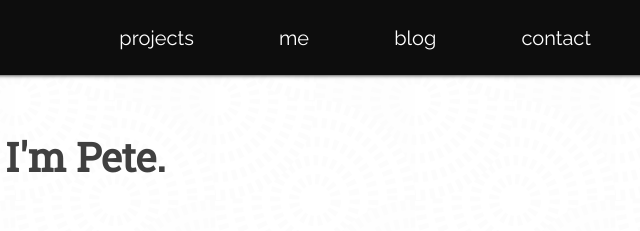
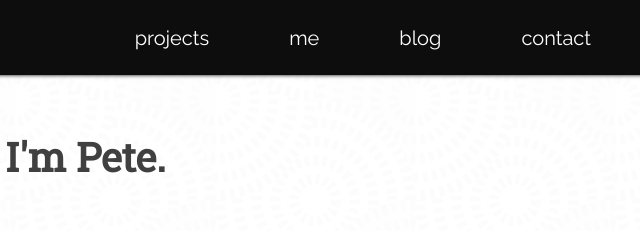
Before and after one commit to petertardif/portfolio, a plain HTML site: page index.html in a window 1280 px wide. Shown: the top 231 px of the page, 585-1225 px from the left. Drawn offline with nearby package versions, Linux system fonts and the light colour scheme.

Commit message:
fixed mobile menu

```diff
--- a/index.html
+++ b/index.html
@@ -16,7 +16,7 @@
     <nav id="main-nav" role="banner">
       <div class="container">
         <h2><a href="http://www.petertardif.com">Peter Tardif</a></h2>
-        <ul>
+        <ul class="mobile-nav">
             <li><a href="#projects">projects</a></li>
             <li><a href="#me">me</a></li>
             <li><a href="https://petertardifblog.netlify.com/">blog</a></li>
--- a/main.css
+++ b/main.css
@@ -177,6 +177,13 @@ hr {
 
 /* mobile styles */
 @media only screen and (min-width: 320px) {
+  .mobile-nav {
+    display: flex;
+    justify-content: center;
+    flex-wrap: wrap;
+    font-size: 12px;
+  }
+
   .section--layout {
     padding: 1.5em;
   }
@@ -209,6 +216,10 @@ hr {
     display: flex;
     flex-direction: column;
     justify-content: space-evenly;
+  }
+
+  .mobile-nav {
+    font-size: 16px;
   }
 
   .section--layout {
@@ -253,6 +264,10 @@ hr {
     justify-content: space-between;
   }
 
+  .mobile-nav {
+    font-size: 20px;
+  }
+
   .section--layout {
     padding: 0.5em;
   }
```
